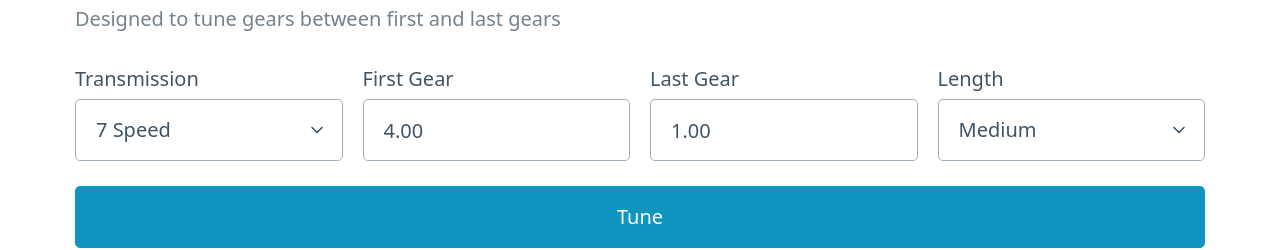
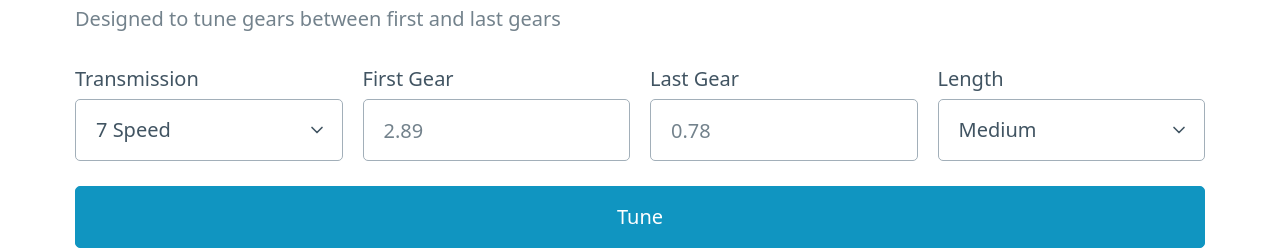
Before and after one commit to TempusGPT/forza-gt, a SvelteKit app: page / in a window 1280 px wide. Shown: the part 136-386 px from the top of the page. Built offline with nearby package versions, Linux system fonts and the light colour scheme.

Commit message:
Refactor using svelte form

```diff
--- a/src/lib/components/GearInput.svelte
+++ /dev/null
@@ -1,12 +0,0 @@
-<script lang="ts">
-    export let value = "";
-
-    const onBlur = () => {
-        const floatValue = parseFloat(value);
-        if (!isNaN(floatValue)) {
-            value = floatValue.toFixed(2);
-        }
-    };
-</script>
-
-<input inputmode="numeric" bind:value on:blur={onBlur} />
--- a/src/lib/math.ts
+++ b/src/lib/math.ts
@@ -9,7 +9,3 @@ export const expLerp = (min: number, max: number, t: number) => {
 export const clamp = (value: number, min: number, max: number) => {
     return Math.min(Math.max(value, min), max);
 };
-
-export const range = (start: number, end: number) => {
-    return Array.from({ length: end - start + 1 }, (_, i) => start + i);
-};
--- a/src/lib/tuner.ts
+++ b/src/lib/tuner.ts
@@ -1,4 +1,11 @@
-import { lerp, range } from "$lib/math";
+import { lerp } from "$lib/math";
+import { range } from "$lib/utils";
+
+export const tuneGearing = (speed: number, first: number, last: number, ratio: number) => {
+    return ratio === 1
+        ? tuneArithmetic(speed, first, last)
+        : tuneGeometric(speed, first, last, ratio);
+};
 
 const tuneArithmetic = (speed: number, first: number, last: number) => {
     return range(0, speed - 1).map((i) => {
@@ -14,9 +21,3 @@ const tuneGeometric = (speed: number, first: number, last: number, ratio: number
         return first / (lerp(last, first, t) / last);
     });
 };
-
-export const tuneGearing = (speed: number, first: number, last: number, ratio: number) => {
-    return ratio === 1
-        ? tuneArithmetic(speed, first, last)
-        : tuneGeometric(speed, first, last, ratio);
-};
--- /dev/null
+++ b/src/lib/utils.ts
@@ -0,0 +1,35 @@
+export const range = (start: number, end: number) => {
+    return Array.from({ length: end - start + 1 }, (_, i) => start + i);
+};
+
+export const getErrorMessage = (error: unknown) => {
+    return error instanceof Error ? error.message : String(error);
+};
+
+export const parse = (formData: FormData, name: string) => {
+    const value = formData.get(name);
+    return {
+        toFile: () => {
+            if (value instanceof File) {
+                return value;
+            }
+            throw new Error(`${name} is not a file`);
+        },
+        toString: () => {
+            if (typeof value !== "string") {
+                throw new Error(`${name} is not a string`);
+            }
+            return value;
+        },
+        toNumber: () => {
+            if (typeof value !== "string") {
+                throw new Error(`${name} is not a number`);
+            }
+            const parsedValue = parseFloat(value);
+            if (isNaN(parsedValue)) {
+                throw new Error(`${name} is not a number`);
+            }
+            return parsedValue;
+        },
+    };
+};
--- /dev/null
+++ b/src/routes/+page.server.ts
@@ -0,0 +1,84 @@
+import { expLerp } from "$lib/math";
+import { tuneGearing } from "$lib/tuner";
+import { getErrorMessage, parse } from "$lib/utils";
+import type { Actions, Load } from "@sveltejs/kit";
+
+const form = {
+    transmission: {
+        name: "Transmission",
+        default: 7,
+        options: [3, 4, 5, 6, 7, 8, 9, 10],
+    },
+    firstGear: {
+        name: "First Gear",
+        default: "",
+        placeholder: "2.89",
+    },
+    lastGear: {
+        name: "Last Gear",
+        default: "",
+        placeholder: "0.78",
+    },
+    length: {
+        name: "Length",
+        default: 1,
+        options: [
+            { name: "Medium", value: 1 },
+            { name: "Short", value: 0.8333333333333334 },
+            { name: "Shorter", value: 0.6666666666666666 },
+            { name: "Shortest", value: 0.5 },
+        ],
+    },
+};
+
+export const load: Load = () => {
+    return { form };
+};
+
+export const actions: Actions = {
+    default: async ({ request }) => {
+        try {
+            const formData = await validateFormData(request);
+            const minRatio =
+                (formData.lastGear / formData.firstGear) ** (1 / (formData.transmission - 1));
+            const ratio = expLerp(minRatio, 1, formData.length);
+
+            return {
+                result: tuneGearing(
+                    formData.transmission,
+                    formData.firstGear,
+                    formData.lastGear,
+                    ratio
+                ),
+            };
+        } catch (e) {
+            return { error: getErrorMessage(e) };
+        }
+    },
+};
+
+const validateFormData = async (request: Request) => {
+    const formData = await request.formData();
+    const transmission = parse(formData, form.transmission.name).toNumber();
+    const firstGear = parse(formData, form.firstGear.name).toNumber();
+    const lastGear = parse(formData, form.lastGear.name).toNumber();
+    const length = parse(formData, form.length.name).toNumber();
+
+    if (!form.transmission.options.includes(transmission)) {
+        throw new Error("Transmission must be one of the options");
+    }
+
+    if (firstGear < 0.48 || firstGear > 6 || lastGear < 0.48 || lastGear > 6) {
+        throw new Error("First Gear and Last Gear must be between 0.48 and 6.00");
+    }
+
+    if (firstGear <= lastGear) {
+        throw new Error("First Gear must be greater than Last Gear");
+    }
+
+    if (form.length.options.every((len) => len.value !== length)) {
+        throw new Error("Length must be one of the options");
+    }
+
+    return { transmission, firstGear, lastGear, length };
+};
--- a/src/routes/+page.svelte
+++ b/src/routes/+page.svelte
@@ -1,61 +1,23 @@
 <script lang="ts">
-    import { tuneGearing } from "$lib/tuner";
-    import { expLerp, range } from "$lib/math";
-    import GearInput from "$lib/components/GearInput.svelte";
-    import Dialog, { getDialog } from "$lib/components/Dialog.svelte";
+    import { enhance, type SubmitFunction } from "$app/forms";
+    export let data;
+    export let form;
 
-    const lengthMap = {
-        Medium: 1,
-        Short: 0.8333333333333334,
-        Shorter: 0.6666666666666666,
-        Shortest: 0.5,
-    } as const;
+    let transmission = data.form.transmission.default;
+    let firstGear = data.form.firstGear.default;
+    let lastGear = data.form.lastGear.default;
+    let length = data.form.length.default;
 
-    type Length = keyof typeof lengthMap;
-    type Validation = { firstGear: number; lastGear: number };
+    $: formattedFirstGear = formatGear(firstGear);
+    $: formattedLastGear = formatGear(lastGear);
 
-    let transmission = 7;
-    let firstGear = "4.00";
-    let lastGear = "1.00";
-    let length: Length = "Medium";
-    let result: number[] = [];
-
-    const validateGears = (): [null, Validation] | [string] => {
-        const validation: Validation = {
-            firstGear: parseFloat(firstGear),
-            lastGear: parseFloat(lastGear),
-        };
-
-        if (isNaN(validation.firstGear) || isNaN(validation.lastGear)) {
-            return ["NaN"];
-        }
-
-        if (
-            validation.firstGear < 0.48 ||
-            validation.firstGear > 6 ||
-            validation.lastGear < 0.48 ||
-            validation.lastGear > 6
-        ) {
-            return ["Gear"];
-        }
-
-        if (validation.firstGear <= validation.lastGear) {
-            return ["Range"];
-        }
-
-        return [null, validation];
+    const formatGear = (value: string) => {
+        const floatValue = parseFloat(value);
+        return isNaN(floatValue) ? value : floatValue.toFixed(2);
     };
 
-    const tune = () => {
-        const [error, validation] = validateGears();
-        if (error !== null) {
-            getDialog(error)?.open();
-            return;
-        }
-
-        const minRatio = (validation.lastGear / validation.firstGear) ** (1 / (transmission - 1));
-        const ratio = expLerp(minRatio, 1, lengthMap[length]);
-        result = tuneGearing(transmission, validation.firstGear, validation.lastGear, ratio);
+    const useEnhance: SubmitFunction = () => {
+        return ({ update }) => update({ reset: false });
     };
 </script>
 
@@ -65,34 +27,44 @@
         <h2>Designed to tune gears between first and last gears</h2>
     </div>
 
-    <form on:submit|preventDefault={tune}>
+    <form method="post" use:enhance={useEnhance}>
         <div class="grid">
             <label>
-                Transmission
-                <select bind:value={transmission}>
-                    {#each range(3, 10) as speed}
-                        <option value={speed}>{speed} Speed</option>
+                {data.form.transmission.name}
+                <select name={data.form.transmission.name} bind:value={transmission}>
+                    {#each data.form.transmission.options as value}
+                        <option {value}>{value} Speed</option>
                     {/each}
                 </select>
             </label>
 
-            <!-- svelte-ignore a11y-label-has-associated-control -->
             <label>
-                First Gear
-                <GearInput bind:value={firstGear} />
-            </label>
-
-            <!-- svelte-ignore a11y-label-has-associated-control -->
-            <label>
-                Last Gear
-                <GearInput bind:value={lastGear} />
+                {data.form.firstGear.name}
+                <input
+                    name={data.form.firstGear.name}
+                    placeholder={data.form.firstGear.placeholder}
+                    inputmode="numeric"
+                    bind:value={firstGear}
+                    on:blur={() => (firstGear = formattedFirstGear)}
+                />
             </label>
 
             <label>
-                Length
-                <select bind:value={length}>
-                    {#each Object.keys(lengthMap) as len}
-                        <option value={len}>{len}</option>
+                {data.form.lastGear.name}
+                <input
+                    name={data.form.lastGear.name}
+                    placeholder={data.form.lastGear.placeholder}
+                    inputmode="numeric"
+                    bind:value={lastGear}
+                    on:blur={() => (lastGear = formattedLastGear)}
+                />
+            </label>
+
+            <label>
+                {data.form.length.name}
+                <select name={data.form.length.name} bind:value={length}>
+                    {#each data.form.length.options as { name, value }}
+                        <option {value}>{name}</option>
                     {/each}
                 </select>
             </label>
@@ -101,8 +73,8 @@
         <button>Tune</button>
     </form>
 
-    <div>
-        {#each result as gear, i}
+    {#if form?.result}
+        {#each form.result as gear, i}
             {#if i !== 0}
                 <hr />
             {/if}
@@ -111,13 +83,17 @@
                 <div>{gear.toFixed(2)}</div>
             </nav>
         {/each}
-    </div>
+    {/if}
 </main>
 
-<Dialog id="NaN" title="Error" message="The first gear and the last gear must be numbers." />
-<Dialog
-    id="Gear"
-    title="Error"
-    message="The first gear and the last gear must be between 0.48 and 6.00"
-/>
-<Dialog id="Range" title="Error" message="The first gear must be greater than the last gear." />
+{#if form?.error}
+    <dialog open>
+        <article>
+            <h3>Error</h3>
+            <p>{form.error}</p>
+            <footer>
+                <a href="." role="button">OK</a>
+            </footer>
+        </article>
+    </dialog>
+{/if}
```
Also changed, not shown: src/lib/components/Dialog.svelte (deleted, +0 -52 lines).
